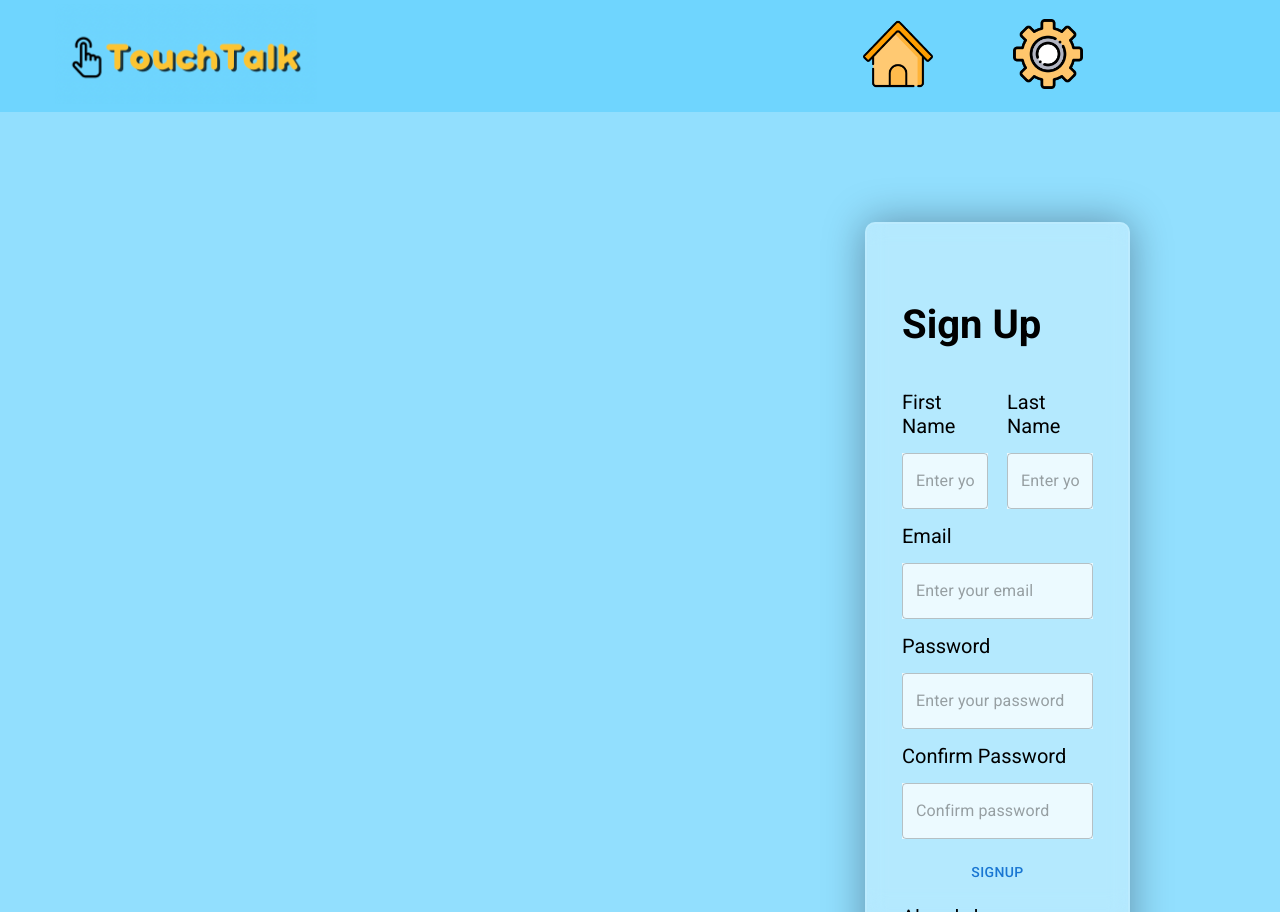
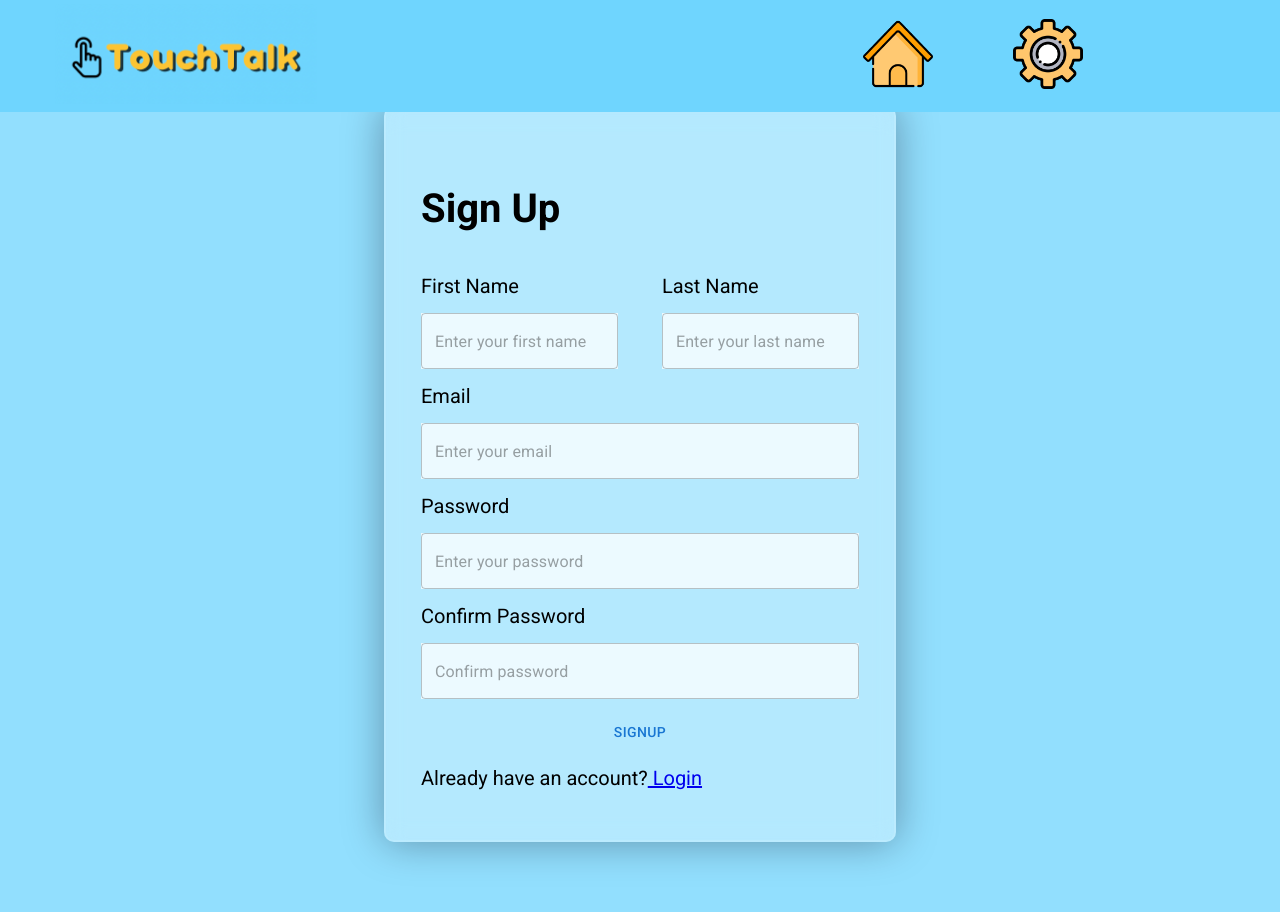
Before and after one commit to zaneahmed1/communication-app, a React (Create React App) app in the folder front-end/: page /signup in a window 1280 px wide. Shown: the top 912 px of the page. Built offline with nearby package versions, Linux system fonts and the light colour scheme; no server answers.

Commit message:
update backend

```diff
--- a/front-end/src/Components/Login.js
+++ b/front-end/src/Components/Login.js
@@ -64,9 +64,9 @@ function Login(){
         </div>
         </form>
         </div>
-        <div className='login__left'>
+        {/* <div className='login__left'>
 
-        </div>
+        </div> */}
       </div>
   )
 }
--- a/front-end/src/Components/Login.scss
+++ b/front-end/src/Components/Login.scss
@@ -5,17 +5,14 @@
     overflow: hidden;
     display: flex;
     font-size: 20px;
-    flex-direction: row;
+    justify-content: center;
+    align-items: center;
     background-color: #6fd5fec1;
     &__right{
-        flex: 1;
-        margin-top: 10px;
-        margin-left: 150px;
-        margin-right: 600px;
+      width: 35%;
+      margin-top: -12%
     }
-    &__left{
-        flex: 1
-    }
+
     &__input{
         background-color: rgba(255, 255, 255, 0.75);
     }
@@ -28,7 +25,7 @@ form{
     display: flex;
     flex-direction: column;
     gap: 15px;
-    margin: 100px auto;
+    margin: 80px auto;
     background-color: rgba(255, 255, 255, 0.313);
     border-radius: 10px;
     backdrop-filter: blur(10px);
--- a/front-end/src/Components/Signup.js
+++ b/front-end/src/Components/Signup.js
@@ -87,7 +87,7 @@ function Signup({ setExistingUser, existingUser }) {
   return (
     <div className="signup">
       {error && <div>{error}</div>}
-      <div className="signup__left"></div>
+      {/* <div className="signup__left"></div> */}
       <div className="signup__right">
         <form onSubmit={register} name="registration_form">
           <h1>Sign Up</h1>
--- a/front-end/src/Components/Signup.scss
+++ b/front-end/src/Components/Signup.scss
@@ -4,18 +4,15 @@
     max-height: 100vh;
     overflow: hidden;
     display: flex;
+    justify-content: center;
+    align-items: center;
     font-size: 20px;
-    flex-direction: row;
     background-color: #6fd5fec1;
     &__right{
-        flex: 1;
-        margin-top: 10px;
-        margin-left: 600px;
-        margin-right: 150px;
+        width: 40%;
+        margin-top: -6%
     }
-    &__left{
-        flex: 1
-    }
+
     &__input{
         background-color: rgba(255, 255, 255, 0.75);
     }
@@ -44,7 +41,7 @@ form{
     display: flex;
     flex-direction: column;
     gap: 15px;
-    margin: 100px auto;
+    margin: 80px auto;
     background-color: rgba(255, 255, 255, 0.313);
     border-radius: 10px;
     backdrop-filter: blur(10px);
```
Also changed, not shown: 1 other file (tests, documents, lock files or other folders).
